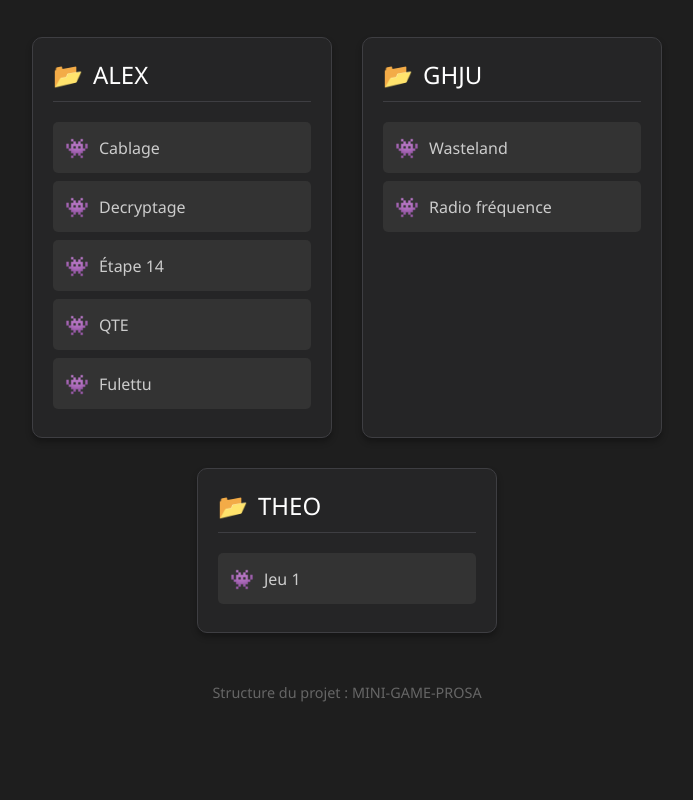
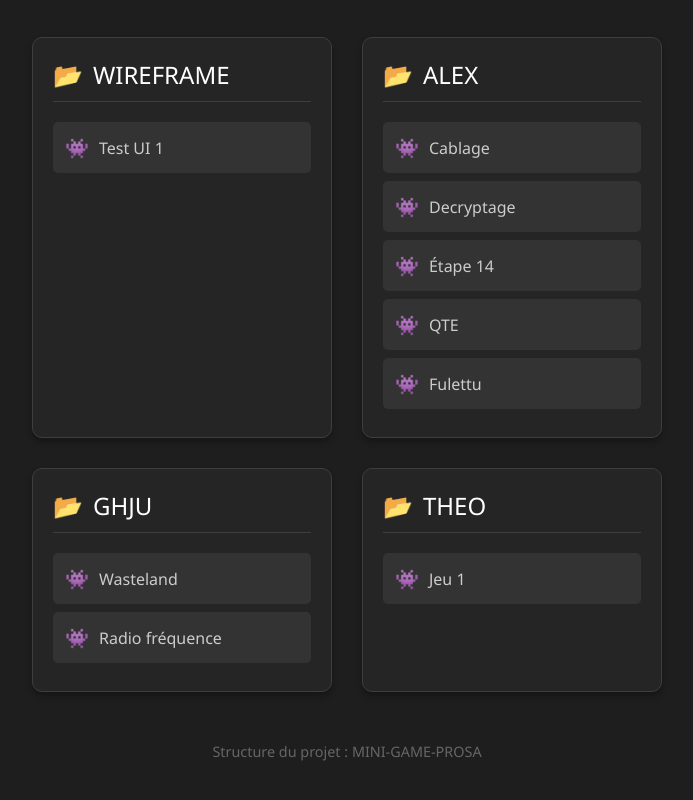
Before and after one commit to Alexxxxxs/mini-game-prosa, a plain HTML site: page index.html in a window 1280 px wide. Shown: the part 98-898 px from the top of the page, without its empty margins (293-986 px from the left). Before the commit the page ends 840 px from the top, so only its background shows below. Drawn offline with Linux system fonts and the light colour scheme.

Commit message:
update-wireframe

```diff
--- a/index.html
+++ b/index.html
@@ -1,5 +1,6 @@
 <!DOCTYPE html>
 <html lang="fr">
+
 <head>
     <meta charset="UTF-8">
     <meta name="viewport" content="width=device-width, initial-scale=1.0">
@@ -7,13 +8,27 @@
     <title>Mini Game Explorer</title>
 
 </head>
+
 <body>
 
     <h1>🎮 Hub Mini-Jeux</h1>
 
     <div class="explorer-container">
 
-               <div class="creator-card">
+
+        <div class="creator-card">
+            <div class="creator-title">
+                <span class="folder-icon">📂</span> WIREFRAME
+            </div>
+            <ul class="game-list">
+                <li>
+                    <a href="./WIREFRAME/index.html" class="game-link">
+                        <span class="file-icon">👾</span> Test UI 1
+                    </a>
+                </li>
+            </ul>
+        </div>
+        <div class="creator-card">
             <div class="creator-title">
                 <span class="folder-icon">📂</span> ALEX
             </div>
@@ -84,4 +99,5 @@
     </footer>
 
 </body>
+
 </html>
```
